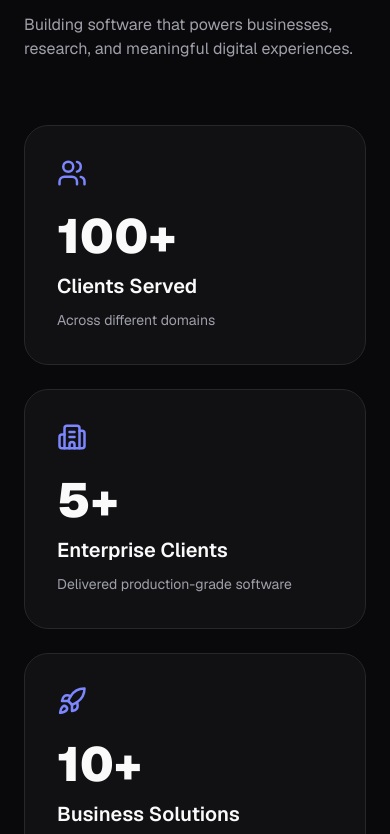
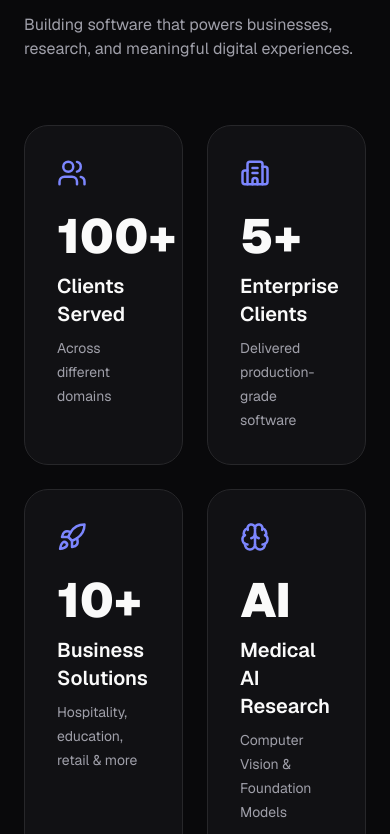
Before and after one commit to devsiddhartha31/devsiddhartha31.github.io, a Next.js app: page / in a window 390 px wide. Shown: the part 1430-2264 px from the top of the page. Built offline with nearby package versions, Linux system fonts and the light colour scheme.

Commit message:
style(about): optimize impact grid layout for mobile

```diff
--- a/components/about/ImpactGrid.tsx
+++ b/components/about/ImpactGrid.tsx
@@ -3,7 +3,7 @@ import ImpactCard from "./ImpactCard";
 
 export default function ImpactGrid() {
   return (
-    <div className="mt-16 grid auto-rows-[240px] gap-6 lg:grid-cols-3">
+    <div className="mt-16 grid gap-6 grid-cols-2 md:grid-cols-3">
 
       {about.highlights.map((item) => (
         <ImpactCard
```
